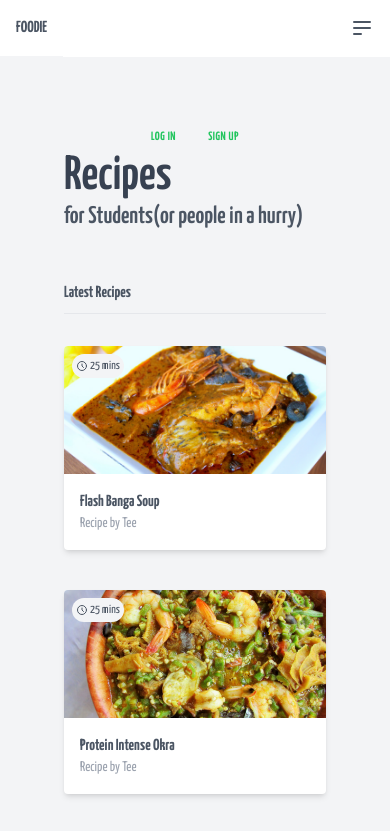
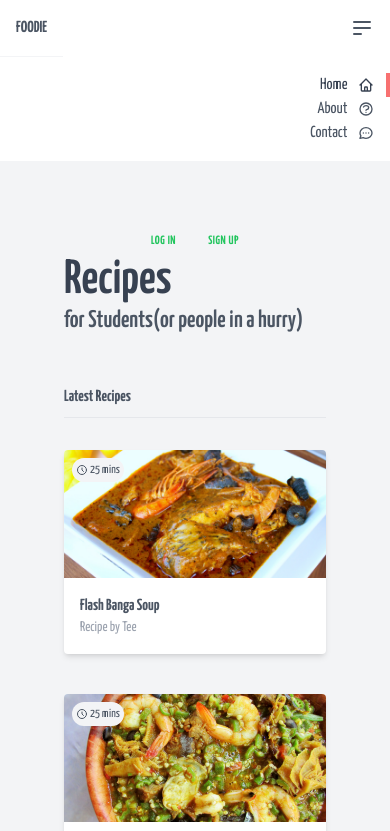
Before and after one commit to Ejiro-David/Student-Recipes, a website: page public/index.html in a window 390 px wide. Both pictures are taken after a click on the element 362 px from the left and 28 px from the top of the page. Shown: the top 831 px of the page. Drawn offline with Linux system fonts and the light colour scheme.

Commit message:
Fixed the hamburger menu

```diff
--- a/public/index.html
+++ b/public/index.html
@@ -109,6 +109,13 @@
         </main>
     </div>
 
-    <script src="index.js"></script>
+    <script>
+        const burger = document.querySelector('#burger');
+        const menu = document.querySelector('#menu');
+
+        burger.addEventListener('click', () => {
+            menu.classList.toggle('hidden');
+        });
+    </script>
 </body>
 </html>
```
Also changed, not shown: public/styles.css.
